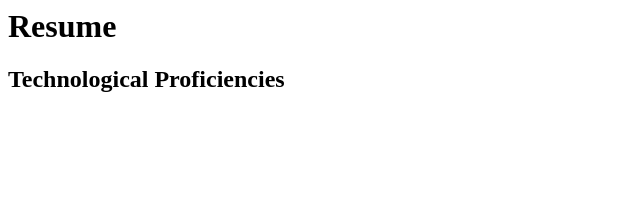
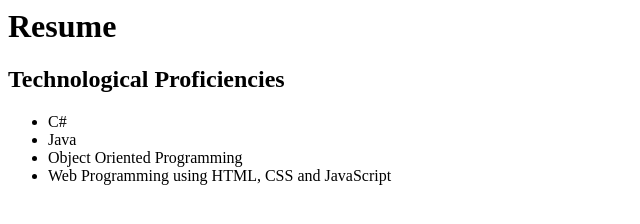
Before and after one commit to rhit-hamiltma/rhit-hamiltma.github.io, a plain HTML site: page resume.html in a window 1280 px wide. Shown: the whole page, without its empty margins (0-640 px from the left). Drawn offline with Linux system fonts and the light colour scheme.

Commit message:
List Added

```diff
--- a/resume.html
+++ b/resume.html
@@ -6,5 +6,11 @@
     <body>
         <h1>Resume</h1>
         <h2>Technological Proficiencies</h2>
+        <ul>
+            <li> C#</li>
+            <li> Java</li>
+            <li> Object Oriented Programming</li>
+            <li> Web Programming using HTML, CSS and JavaScript</li>
+        </ul>
     </body>
 </html>
--- a/style.css
+++ b/style.css
@@ -1,4 +1,4 @@
 #professional-photo {
     height: 400px;
-    width: 300px;
+    width: 250px;
 }
```
